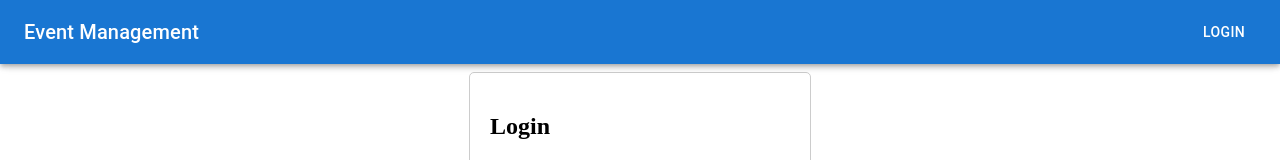
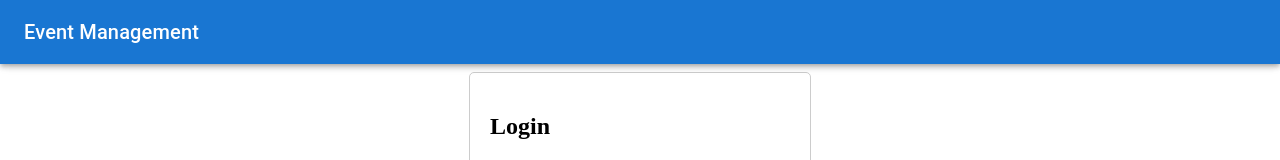
Before and after one commit to Veereshwar983/event_management_react, a React (Vite) app: page /login in a window 1280 px wide. Shown: the top 160 px of the page. Built offline with nearby package versions, Linux system fonts and the light colour scheme.

Commit message:
implemented the logout functionality

```diff
--- a/src/App.tsx
+++ b/src/App.tsx
@@ -32,6 +32,7 @@ import Login from "./components/Login";
 import Home from "./components/Home";
 import EventCreationForm from "./components/EventCreationForm";
 import { useState } from "react";
+import Logout from "./Logout";
 
 const App = () => {
   // const navigate = useNavigate();
@@ -52,18 +53,8 @@ const App = () => {
             <Typography variant="h6" component="div" sx={{ flexGrow: 1 }}>
               Event Management
             </Typography>
-            {loggedIn ? (
-              <Button color="inherit" onClick={handleLogout}>
-                Logout
-              </Button>
-            ) : (
-              <Button component={Link} to="/login" color="inherit">
-                Login
-              </Button>
-            )}
-            {/* <Button component={Link} to="/login" color="inherit">
-              Login
-            </Button> */}
+
+            <Logout loggedIn={loggedIn} handleLogout={handleLogout} />
           </Toolbar>
         </AppBar>
         <Container style={{ paddingTop: "64px" }}>
--- /dev/null
+++ b/src/Logout.tsx
@@ -0,0 +1,23 @@
+import { Button } from "@mui/material";
+import { Link, useNavigate } from "react-router-dom";
+
+const Logout = ({ loggedIn, handleLogout }) => {
+
+    const navigate = useNavigate();
+
+    const tempHandleLogout = () => {
+        navigate('/login')
+        handleLogout();
+    }
+  return (
+    <>
+      {loggedIn ? (
+        <Button color="inherit" onClick={tempHandleLogout}>Logout</Button>
+      ) : (
+        <Button component={Link} to="/login" color="inherit"></Button>
+      )}
+    </>
+  );
+};
+
+export default Logout;
--- a/src/rest/api.config.json
+++ b/src/rest/api.config.json
@@ -1,5 +1,5 @@
 {
     "scheme":"http",
     "host":"localhost",
-    "port":"3004"
+    "port":"3005"
 }
```
